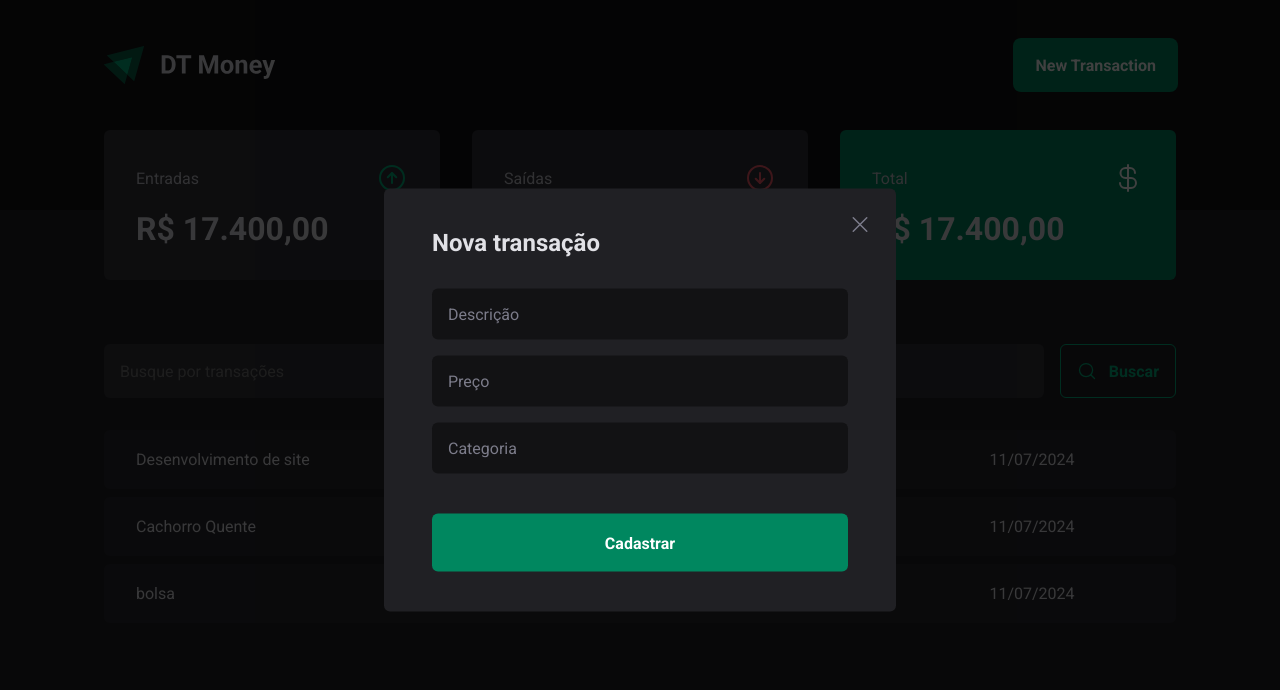
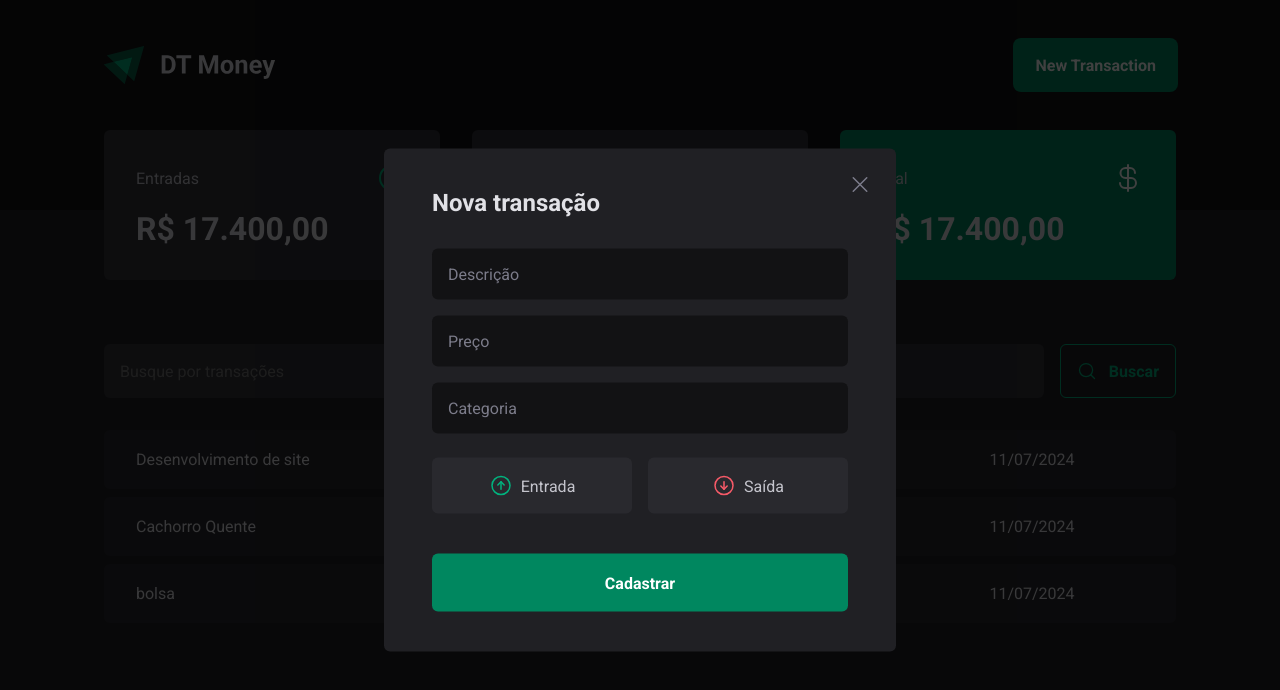
Before and after one commit to oyurisousa/dt-money, a React (Vite) app: page / in a window 1280 px wide. Both pictures are taken after a click on the button "New Transaction". Shown: the top 690 px of the page. Built offline with nearby package versions, Linux system fonts and the light colour scheme.

Commit message:
chore: buttons actions modal

```diff
--- a/src/components/NewTransactionModal/index.tsx
+++ b/src/components/NewTransactionModal/index.tsx
@@ -1,6 +1,12 @@
 import * as Dialog from '@radix-ui/react-dialog'
-import { Overlay, Content, CloseButton } from './styles'
-import { X } from 'phosphor-react'
+import {
+  Overlay,
+  Content,
+  CloseButton,
+  TransactionType,
+  TransactionTypeButton,
+} from './styles'
+import { ArrowCircleDown, ArrowCircleUp, X } from 'phosphor-react'
 export function NewTransactionModal() {
   return (
     <Dialog.Portal>
@@ -15,6 +21,16 @@ export function NewTransactionModal() {
           <input type="number" placeholder="Preço" required />
           <input type="text" placeholder="Categoria" required />
 
+          <TransactionType>
+            <TransactionTypeButton value="income" variant="income">
+              <ArrowCircleUp size={24} />
+              Entrada
+            </TransactionTypeButton>
+            <TransactionTypeButton value="outcome" variant="outcome">
+              <ArrowCircleDown size={24} />
+              Saída
+            </TransactionTypeButton>
+          </TransactionType>
           <button type="submit">Cadastrar</button>
         </form>
       </Content>
--- a/src/components/NewTransactionModal/styles.ts
+++ b/src/components/NewTransactionModal/styles.ts
@@ -1,4 +1,6 @@
 import * as Dialog from '@radix-ui/react-dialog'
+import * as RadioGroup from '@radix-ui/react-radio-group'
+
 import styled from 'styled-components'
 
 export const Overlay = styled(Dialog.Overlay)`
@@ -68,3 +70,50 @@ export const CloseButton = styled(Dialog.Close)`
   cursor: pointer;
   color: ${(props) => props.theme['gray-500']};
 `
+export const TransactionType = styled(RadioGroup.Root)`
+  display: grid;
+  grid-template-columns: repeat(2, 1fr);
+  gap: 1rem;
+  margin-top: 0.5rem;
+`
+
+interface TransactionTypeButtonProps {
+  variant: 'income' | 'outcome'
+}
+
+// eslint-disable-next-line prettier/prettier
+export const TransactionTypeButton = styled(RadioGroup.Item)<TransactionTypeButtonProps>`
+  background-color: ${(props) => props.theme['gray-700']};
+  padding: 1rem;
+  display: flex;
+  align-items: center;
+  justify-content: center;
+  gap: 0.5rem;
+  border-radius: 6px;
+  cursor: pointer;
+  border: 0;
+  color: ${(props) => props.theme['gray-300']};
+
+  svg {
+    color: ${(props) =>
+      props.variant === 'income'
+        ? props.theme['green-300']
+        : props.theme['red-300']};
+  }
+
+  &[data-state='unchecked']:hover {
+    transition: background 0.2s;
+    background-color: ${(props) => props.theme['gray-600']};
+  }
+  &[data-state='checked'] {
+    color: ${(props) => props.theme.white};
+    background-color: ${(props) =>
+      props.variant === 'income'
+        ? props.theme['green-500']
+        : props.theme['red-500']};
+
+    svg {
+      color: ${(props) => props.theme.white};
+    }
+  }
+`
```
